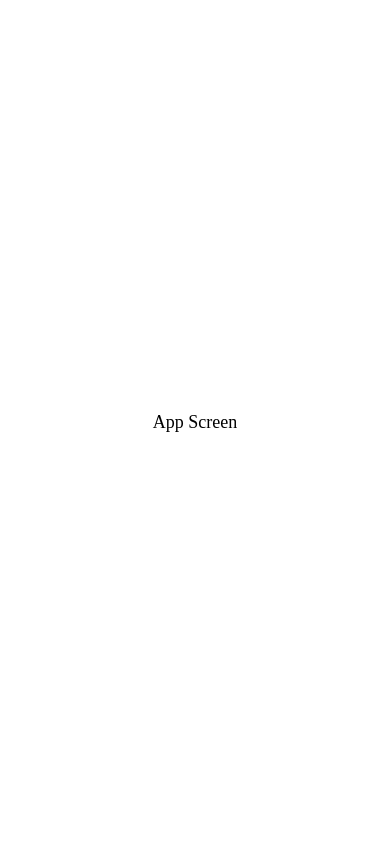
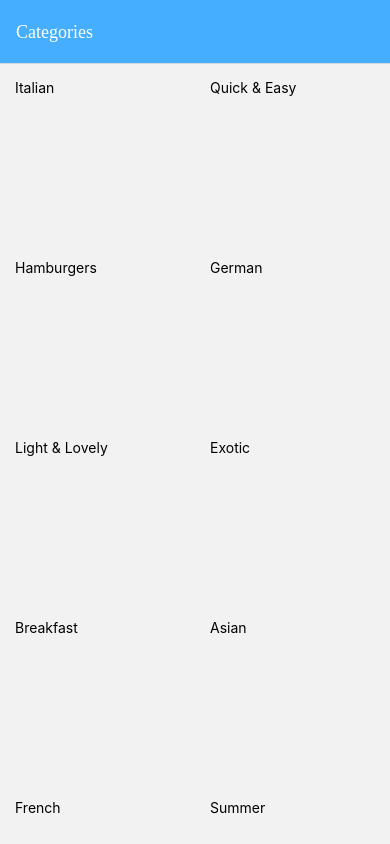
Before and after one commit to RishikBacancy/MealApp, a React Native app: screen /Categories in a window 390 px wide. Built offline with nearby package versions, Linux system fonts and the light colour scheme.

Commit message:
CategoriesScreen Updated!

```diff
--- a/App.js
+++ b/App.js
@@ -1,25 +1,12 @@
 import React from "react";
 import { View, Text, StyleSheet} from "react-native";
+import MealsNavigator from "./navigation/MealsNavigator";
 
 const App = () =>
 {
   return(
-    <View style={styles.screen}>
-      <Text style={styles.textWrap}>App Screen</Text>
-    </View>
+    <MealsNavigator/>
   );
-};
-
-const styles = StyleSheet.create({
-  screen:{
-    flex:1,
-    justifyContent:"center",
-    alignItems:"center",
-  },
-  textWrap:{
-    fontFamily:"JosefinSans-Regular",
-    fontSize:18,
-  },
-});
+}
 
 export default App;
--- /dev/null
+++ b/constants/Colors.js
@@ -0,0 +1,4 @@
+export default {
+    primaryColor: "#45aeff",
+    accentColor: "#ffef3b",
+};
--- /dev/null
+++ b/data/dummy-data.js
@@ -0,0 +1,14 @@
+import Category from "../models/Category";
+
+export const CATEGORIES = [
+    new Category('c1', 'Italian', '#f5428d'),
+    new Category('c2', 'Quick & Easy', '#f54242'),
+    new Category('c3', 'Hamburgers', '#f5a442'),
+    new Category('c4', 'German', '#f5d142'),
+    new Category('c5', 'Light & Lovely', '#368dff'),
+    new Category('c6', 'Exotic', '#41d95d'),
+    new Category('c7', 'Breakfast', '#9eecff'),
+    new Category('c8', 'Asian', '#b9ffb0'),
+    new Category('c9', 'French', '#ffc7ff'),
+    new Category('c10', 'Summer', '#47fced')
+];
--- /dev/null
+++ b/models/Category.js
@@ -0,0 +1,9 @@
+class Category {
+    constructor(id, title, color) {
+        this.id = id,
+        this.title = title,
+        this.color = color
+    }
+}
+
+export default Category;
--- /dev/null
+++ b/navigation/MealsNavigator.js
@@ -0,0 +1,39 @@
+import React from "react";
+import { NavigationContainer } from "@react-navigation/native";
+import { createNativeStackNavigator } from "@react-navigation/native-stack";
+import CategoriesScreen from "../screens/CategoriesScreen";
+import CategoriesMealsScreen from "../screens/CategoriesMealsScreen";
+import MealDetailsScreen from "../screens/MealDetailsScreen";
+import Colors from "../constants/Colors";
+
+const Stack = createNativeStackNavigator();
+
+const MealsNavigator = () =>
+{
+    return(
+        <NavigationContainer>
+            <Stack.Navigator
+                screenOptions={{
+                    headerStyle:{
+                        backgroundColor: Colors.primaryColor,
+                    },
+                    headerTintColor:"#fff",
+                    headerTitleStyle:{
+                        fontFamily: "JosefinSans-Bold"
+                    }
+                }}>
+                <Stack.Screen
+                    name="Categories"
+                    component={CategoriesScreen}/>
+                <Stack.Screen
+                    name="CategoriesMeal"
+                    component={CategoriesMealsScreen}/>
+                <Stack.Screen
+                    name="MealDetails"
+                    component={MealDetailsScreen}/>
+            </Stack.Navigator>
+        </NavigationContainer>
+    );
+}
+
+export default MealsNavigator;
--- a/screens/CategoriesMealsScreen.js
+++ b/screens/CategoriesMealsScreen.js
@@ -1,14 +1,14 @@
 import React from "react";
 import { View, Text, StyleSheet} from "react-native";
 
-const CategoriesMealsScreen = prps =>
+const CategoriesMealsScreen = props =>
 {
   return(
     <View style={styles.screen}>
       <Text style={styles.textWrap}>CategoriesMealsScreen Screen</Text>
     </View>
   );
-};
+}
 
 const styles = StyleSheet.create({
   screen:{
--- a/screens/CategoriesScreen.js
+++ b/screens/CategoriesScreen.js
@@ -1,14 +1,32 @@
 import React from "react";
-import { View, Text, StyleSheet} from "react-native";
+import { View, Text, StyleSheet, FlatList, TouchableOpacity} from "react-native";
+import { CATEGORIES } from "../data/dummy-data";
 
 const CategoriesScreen = props =>
 {
+
+  const gridItems = (itemData) =>
+  {
+    return(
+      <TouchableOpacity
+        onPress={()=>{props.navigation.navigate("CategoriesMeal")}}
+        style={styles.gridItem}>
+        <View>
+          <Text>{itemData.item.title}</Text>
+        </View>
+      </TouchableOpacity>
+    );
+  };
+
   return(
-    <View style={styles.screen}>
-      <Text style={styles.textWrap}>CategoriesScreen Screen</Text>
-    </View>
+    <FlatList
+      keyExtractor={(item, index) => item.id}
+      data={CATEGORIES}
+      renderItem={gridItems}
+      numColumns={2}/>
   );
 };
+
 
 const styles = StyleSheet.create({
   screen:{
@@ -20,6 +38,11 @@ const styles = StyleSheet.create({
     fontFamily:"JosefinSans-Regular",
     fontSize:18,
   },
+  gridItem:{
+    flex:1,
+    margin:15,
+    height:150,
+  },
 });
 
 export default CategoriesScreen;
--- a/screens/FavoritesScreen.js
+++ b/screens/FavoritesScreen.js
@@ -8,7 +8,7 @@ const FavoritesScreen = props =>
       <Text style={styles.textWrap}>FavoritesScreen Screen</Text>
     </View>
   );
-};
+}
 
 const styles = StyleSheet.create({
   screen:{
--- a/screens/FiltersScreen.js
+++ b/screens/FiltersScreen.js
@@ -8,7 +8,7 @@ const FiltersScreen = props =>
       <Text style={styles.textWrap}>FiltersScreen Screen</Text>
     </View>
   );
-};
+}
 
 const styles = StyleSheet.create({
   screen:{
--- a/screens/MealDetailsScreen.js
+++ b/screens/MealDetailsScreen.js
@@ -8,7 +8,7 @@ const MealDetailsScreen = props =>
       <Text style={styles.textWrap}>MealDetailsScreen Screen</Text>
     </View>
   );
-};
+}
 
 const styles = StyleSheet.create({
   screen:{
```
